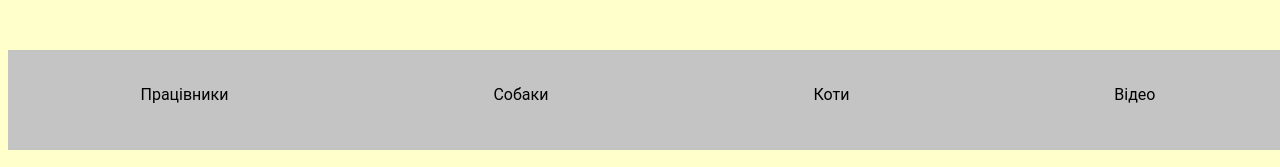
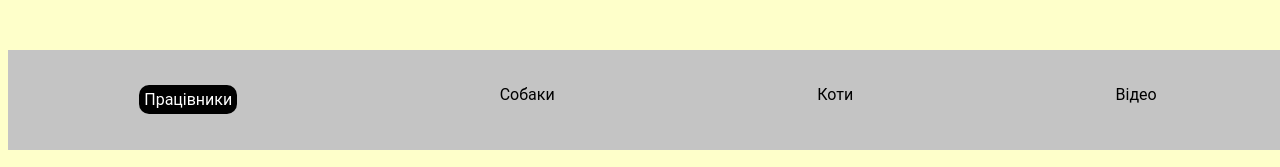
Before and after one commit to vitalina123456/vitalina, a plain HTML site: page index.html in a window 1280 px wide. In both pictures the pointer is over the link "Працівники". Shown: the top 167 px of the page. Drawn offline with Linux system fonts and the light colour scheme.

Commit message:
Update styles.css

```diff
--- a/styles.css
+++ b/styles.css
@@ -158,3 +158,13 @@ main {
 #btn3:checked~.slider-inner .slides {
   transform: translate(-1360px);
 }
+nav a:hover{
+  background-color: black;
+  color: white;
+  padding: 5px;
+  border-radius:10px;
+}
+.tree:hover{
+  width: 400px;
+  height: 300px;
+}
```
